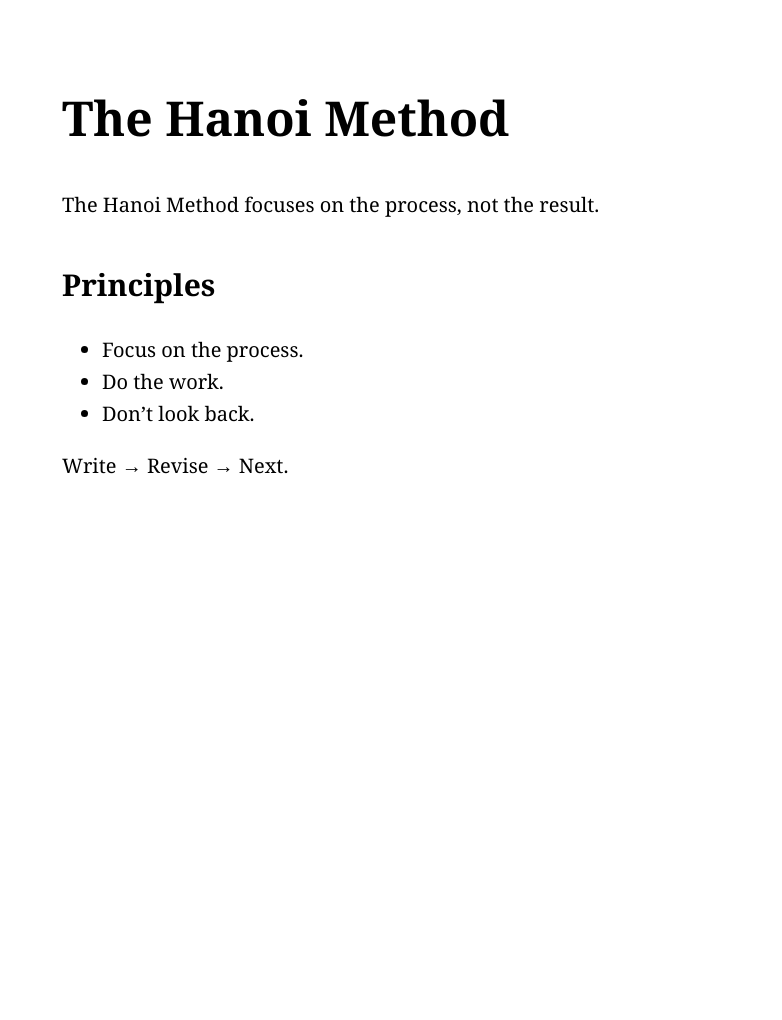
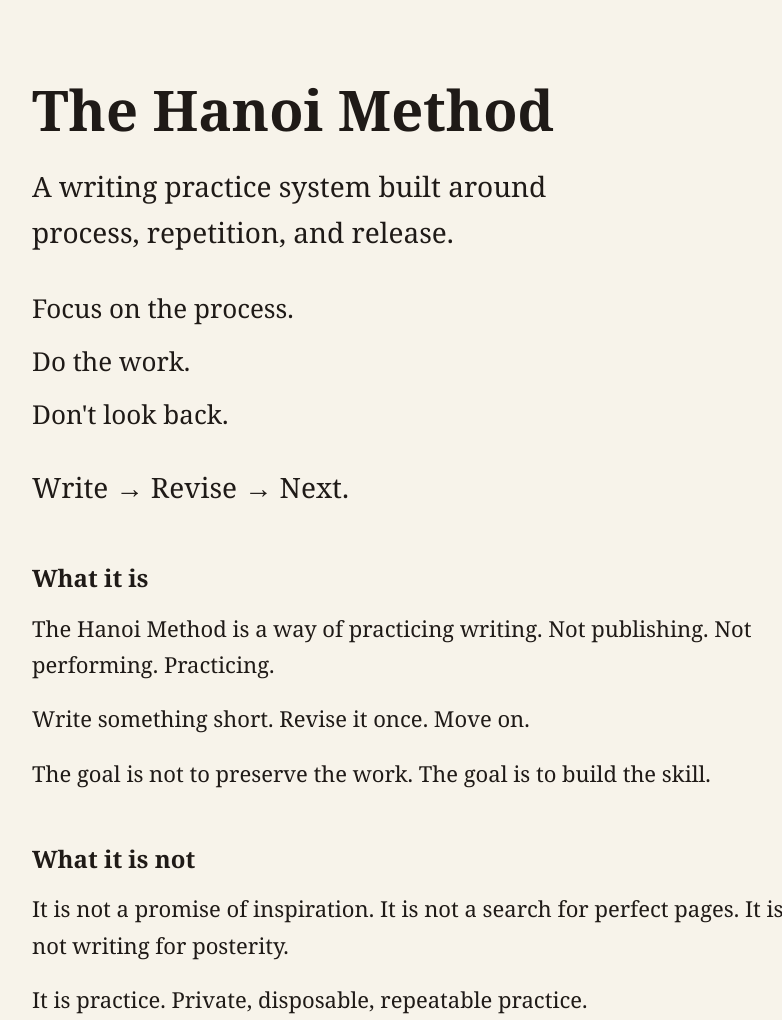
Before and after one commit to bennykaker/hanoi-method, a plain HTML site: page index.html in a window 1280 px wide. Shown: the whole page, without its empty margins (228-1010 px from the left). Before the commit the page ends 800 px from the top, so only its background shows below. Drawn offline with Linux system fonts and the light colour scheme.

Commit message:
update principles wording

```diff
--- a/index.html
+++ b/index.html
@@ -1,25 +1,65 @@
 <!DOCTYPE html>
-<html>
+<html lang="en">
 <head>
+  <meta charset="UTF-8">
   <title>The Hanoi Method</title>
   <link rel="stylesheet" href="style.css">
 </head>
 
 <body>
 
+<main>
+
 <h1>The Hanoi Method</h1>
 
-<p>The Hanoi Method focuses on the process, not the result.</p>
+<p class="intro">
+A writing practice system built around process, repetition, and release.
+</p>
 
-<h2>Principles</h2>
-
-<ul>
+<ul class="principles">
   <li>Focus on the process.</li>
   <li>Do the work.</li>
-  <li>Don’t look back.</li>
+  <li>Don't look back.</li>
 </ul>
 
-<p>Write → Revise → Next.</p>
+<p class="loop">
+Write → Revise → Next.
+</p>
+
+<section>
+<h2>What it is</h2>
+
+<p>
+The Hanoi Method is a way of practicing writing. Not publishing. Not performing. Practicing.
+</p>
+
+<p>
+Write something short. Revise it once. Move on.
+</p>
+
+<p>
+The goal is not to preserve the work. The goal is to build the skill.
+</p>
+
+</section>
+
+<section>
+
+<h2>What it is not</h2>
+
+<p>
+It is not a promise of inspiration.
+It is not a search for perfect pages.
+It is not writing for posterity.
+</p>
+
+<p>
+It is practice. Private, disposable, repeatable practice.
+</p>
+
+</section>
+
+</main>
 
 </body>
 </html>
--- a/style.css
+++ b/style.css
@@ -1,15 +1,53 @@
 body {
+  margin: 0;
+  background: #f7f3ea;
+  color: #1f1a17;
   font-family: Georgia, serif;
-  max-width: 700px;
-  margin: 80px auto;
-  line-height: 1.6;
-  font-size: 20px;
+  line-height: 1.65;
+}
+
+main {
+  max-width: 760px;
+  margin: 0 auto;
+  padding: 80px 24px 100px;
 }
 
 h1 {
-  font-size: 48px;
+  font-size: 56px;
+  line-height: 1.05;
+  margin: 0 0 24px;
+  font-weight: 600;
 }
 
 h2 {
-  margin-top: 40px;
+  font-size: 24px;
+  margin: 48px 0 12px;
+  font-weight: 600;
 }
+
+p {
+  font-size: 22px;
+  margin: 0 0 18px;
+}
+
+.intro {
+  font-size: 28px;
+  max-width: 20em;
+  margin-bottom: 32px;
+}
+
+.principles {
+  list-style: none;
+  padding: 0;
+  margin: 0 0 28px;
+}
+
+.principles li {
+  font-size: 26px;
+  margin: 0 0 10px;
+}
+
+.loop {
+  font-size: 28px;
+  margin: 28px 0 40px;
+}
```
